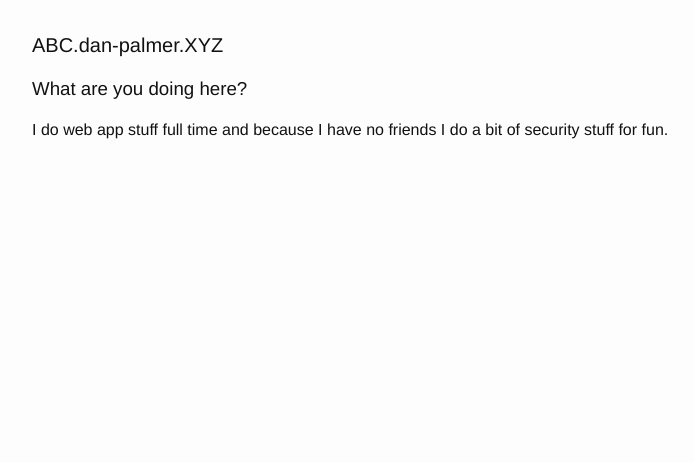
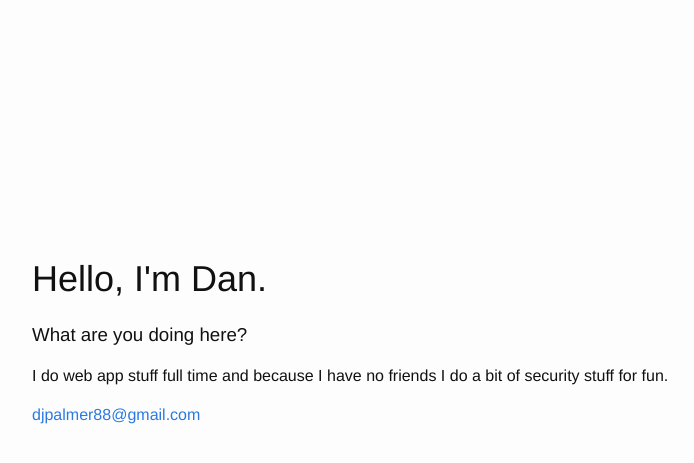
Before and after one commit to djpalmer88/djpalmer88.github.io, a Jekyll site: the page built from index.md, in a window 1280 px wide. Shown: the top 463 px of the page, without its empty margins (238-932 px from the left). Built offline with Jekyll 4.4.1, drawn with Linux system fonts in a browser that asks for light colours.

Commit message:
Add email

```diff
--- a/_layouts/home.html
+++ b/_layouts/home.html
@@ -4,7 +4,7 @@ layout: default
 
 <div class="home">
 
-  <h1 class="page-heading">ABC.dan-palmer.XYZ</h1>
+  <h1 class="page-heading">Hello, I'm Dan.</h1>
 
   <h3>What are you doing here?</h3>
 
@@ -12,4 +12,6 @@ layout: default
     I do web app stuff full time and because I have no friends I do a bit of security stuff for fun.
   </p>
 
+  <a href="mailto:djpalmer88@gmail.com">djpalmer88@gmail.com</a>
+
 </div>
--- /dev/null
+++ b/_sass/home.scss
@@ -0,0 +1,3 @@
+.home {
+  margin-top: 30%;
+}
--- a/_sass/minima.scss
+++ b/_sass/theme.scss
@@ -43,7 +43,8 @@ $on-laptop:        800px !default;
 
 // Import partials.
 @import
-  "minima/base",
-  "minima/layout",
-  "minima/syntax-highlighting"
+  "theme/base",
+  "theme/layout",
+  "theme/syntax-highlighting",
+  "home"
 ;
--- a/_sass/minima/_layout.scss
+++ b/_sass/theme/_layout.scss
@@ -180,7 +180,7 @@
 }
 
 .page-heading {
-  @include relative-font-size(1.25);
+  @include relative-font-size(2.25);
 }
 
 .post-list {
--- a/assets/main.scss
+++ b/assets/main.scss
@@ -2,4 +2,4 @@
 # Only the main Sass file needs front matter (the dashes are enough)
 ---
 
-@import "minima";
+@import "theme";
```
Also changed, not shown: _sass/theme/_base.scss (renamed from _sass/minima/_base.scss), _sass/theme/_syntax-highlighting.scss (renamed from _sass/minima/_syntax-highlighting.scss).
